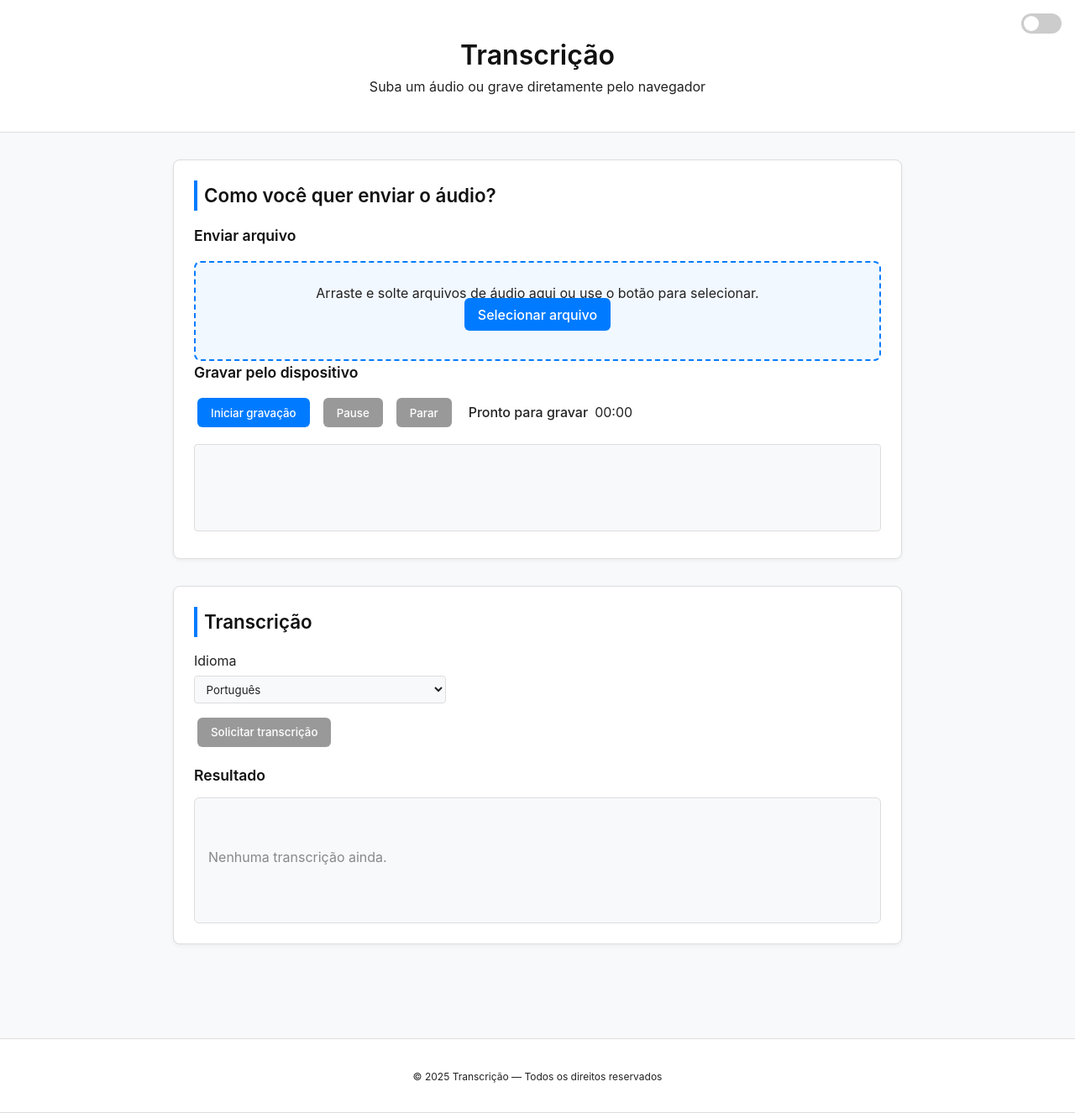
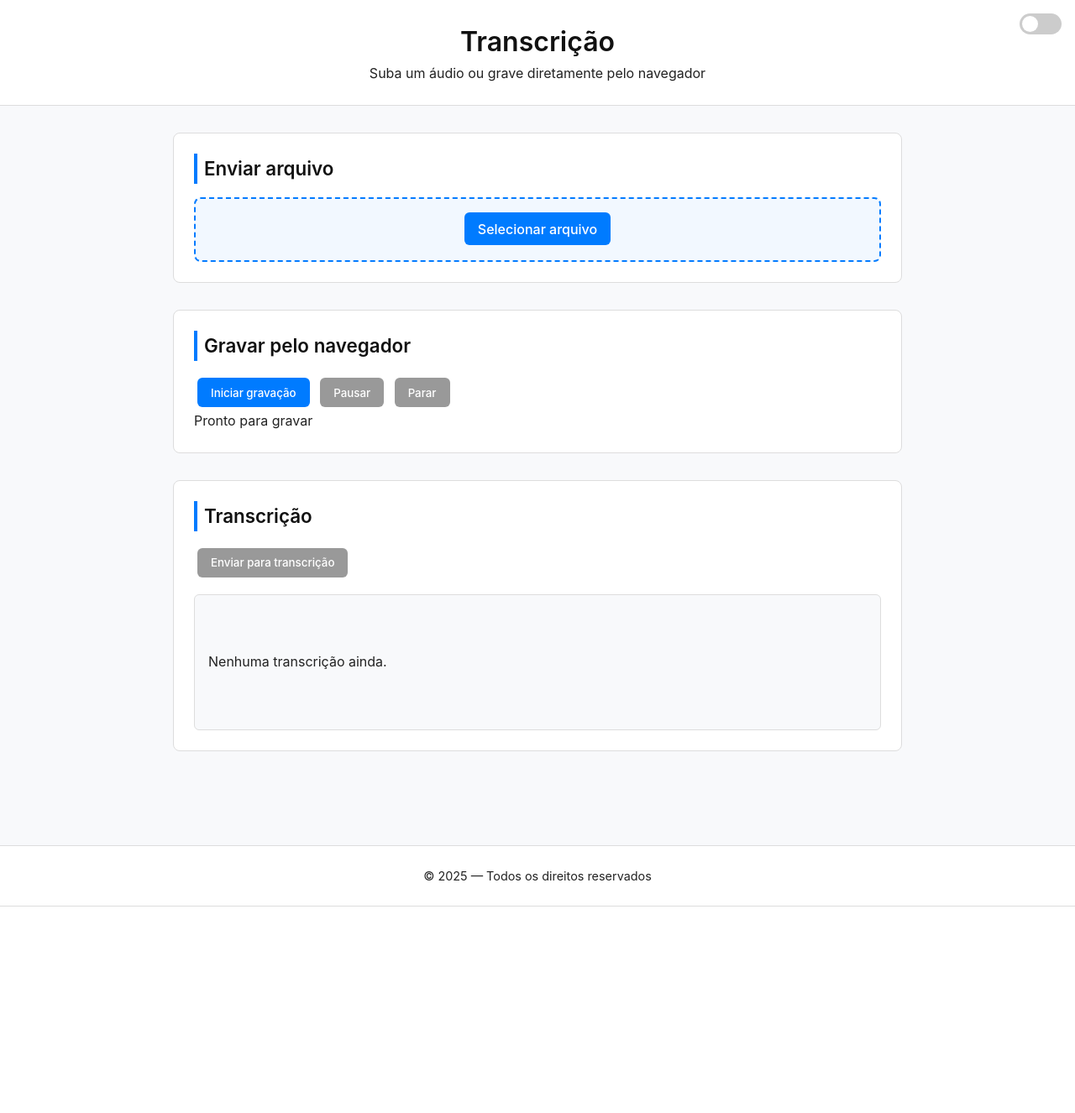
Before and after one commit to tech-espm/labs-transcricao-grupo-1, a Flask app: page / in a window 1280 px wide. Shown: the whole page at 84% size. After the commit the page ends 1080 px from the top, so only its background shows below. Run offline with Flask 3, Linux system fonts and the light colour scheme.

Commit message:
Finalização do projeto

```diff
--- a/app.py
+++ b/app.py
@@ -1,7 +1,9 @@
 from flask import Flask, render_template
 import config
+from endpoint import endpoint
 
 app = Flask(__name__)
+app.register_blueprint(endpoint)
 
 @app.get('/')
 def index():
--- a/templates/index.html
+++ b/templates/index.html
@@ -6,7 +6,7 @@
   <title>Transcrição — Upload e Gravação</title>
 
   <style>
-    /* reset */
+    /* RESET */
     * {
       box-sizing: border-box;
       margin: 0;
@@ -18,15 +18,15 @@
       background-color: var(--bg);
       color: var(--text);
       line-height: 1.6;
-      transition: background-color 0.3s, color 0.3s;
+      transition: background-color .3s, color .3s;
     }
 
-    h1, h2, h3, h4 {
+    h1, h2, h3 {
       font-weight: 600;
       color: var(--heading);
     }
 
-    /* tema claro e escuro */
+    /* TEMAS */
     :root {
       --bg: #f8f9fb;
       --text: #222;
@@ -47,28 +47,17 @@
       --primary-hover: #5badff;
     }
 
-
     header, footer {
-      background-color: var(--card-bg);
+      background: var(--card-bg);
       border-bottom: 1px solid var(--border);
       text-align: center;
       padding: 1.5rem 1rem;
-      position: relative;
-      transition: background-color 0.3s, border-color 0.3s;
+      transition: background .3s, border-color .3s;
     }
-
     footer {
       border-top: 1px solid var(--border);
       margin-top: 3rem;
-      padding: 1rem;
-      color: var(--text);
-      font-size: 0.9rem;
-    }
-
-    .container {
-      max-width: 900px;
-      margin: 0 auto;
-      padding: 1rem;
+      font-size: .9rem;
     }
 
     main {
@@ -82,314 +71,332 @@
       border-radius: 8px;
       padding: 1.5rem;
       margin-bottom: 2rem;
-      box-shadow: 0 2px 5px rgba(0,0,0,0.05);
       border: 1px solid var(--border);
-      transition: background-color 0.3s, border-color 0.3s;
     }
 
     h2 {
       font-size: 1.4rem;
       margin-bottom: 1rem;
       border-left: 4px solid var(--primary);
-      padding-left: 0.5rem;
+      padding-left: .5rem;
     }
 
-    h3 {
-      font-size: 1.1rem;
-      margin-bottom: 0.75rem;
-    }
-
-    /* botões */
     button, label[role="button"] {
-      background-color: var(--primary);
+      background: var(--primary);
       color: #fff;
       border: none;
-      padding: 0.6rem 1rem;
+      padding: .6rem 1rem;
       border-radius: 6px;
       cursor: pointer;
-      transition: background-color 0.2s;
+      transition: background .2s;
       font-weight: 500;
-      margin: 0.25rem;
+      margin: .25rem;
     }
-
     button:hover, label[role="button"]:hover {
-      background-color: var(--primary-hover);
+      background: var(--primary-hover);
     }
-
     button:disabled {
-      background-color: #999;
+      background: #999;
       cursor: not-allowed;
     }
 
-    /* switch modo escuro */
+    /* TEMA */
     .theme-toggle {
       position: absolute;
       top: 1rem;
       right: 1rem;
-      display: flex;
-      align-items: center;
-      gap: 0.5rem;
     }
-
     .switch {
       position: relative;
       display: inline-block;
-      width: 48px;
-      height: 24px;
+      width: 50px;
+      height: 25px;
     }
-
     .switch input {
       opacity: 0;
-      width: 0;
-      height: 0;
     }
-
     .slider {
       position: absolute;
       cursor: pointer;
-      top: 0;
-      left: 0;
-      right: 0;
-      bottom: 0;
-      background-color: #ccc;
-      transition: 0.3s;
-      border-radius: 24px;
+      inset: 0;
+      background: #ccc;
+      border-radius: 25px;
+      transition: .3s;
     }
-
     .slider:before {
+      content: "";
       position: absolute;
-      content: "";
-      height: 18px;
-      width: 18px;
+      width: 19px;
+      height: 19px;
       left: 3px;
       bottom: 3px;
-      background-color: white;
-      transition: 0.3s;
+      background: #fff;
       border-radius: 50%;
+      transition: .3s;
     }
-
     input:checked + .slider {
-      background-color: var(--primary);
+      background: var(--primary);
     }
-
     input:checked + .slider:before {
       transform: translateX(24px);
     }
 
-    /* upload */
+    /* UPLOAD */
     #drop-area {
       border: 2px dashed var(--primary);
-      background: rgba(0,123,255,0.05);
-      border-radius: 8px;
       padding: 1.5rem;
       text-align: center;
-      margin-top: 1rem;
-      transition: background 0.3s;
-    }
-
-    #file-list {
-      margin-top: 1rem;
-      list-style: none;
-      color: var(--text);
+      border-radius: 8px;
+      background: rgba(0,123,255,0.05);
     }
 
     #file-list li {
       background: var(--bg);
-      padding: 0.5rem;
-      margin-bottom: 0.3rem;
+      padding: .5rem;
+      border: 1px solid var(--border);
+      margin-top: .4rem;
       border-radius: 5px;
-      border: 1px solid var(--border);
     }
 
-    /* gravação */
-    #recorder-controls {
-      display: flex;
-      align-items: center;
-      flex-wrap: wrap;
-      gap: 0.5rem;
-      margin-top: 0.5rem;
-    }
-
-    #rec-status {
-      margin-left: 0.5rem;
-      font-weight: 500;
-    }
-
-    #waveform {
-      width: 100%;
-      border: 1px solid var(--border);
-      border-radius: 4px;
-      margin-top: 1rem;
-      background: var(--bg);
-    }
-
-    #record-settings {
+    /* PLAYER */
+    #audio-player {
       margin-top: 1rem;
     }
 
-    select {
-      padding: 0.4rem 0.6rem;
-      border: 1px solid var(--border);
-      border-radius: 4px;
-      margin-top: 0.3rem;
-      margin-bottom: 0.8rem;
-      display: block;
+    /* PROGRESSO */
+    #progress {
       width: 100%;
-      max-width: 300px;
-      background: var(--bg);
-      color: var(--text);
-      transition: background 0.3s, color 0.3s;
+      height: 10px;
+      background: var(--border);
+      border-radius: 5px;
+      margin-top: .5rem;
+      display: none;
+    }
+    #progress-bar {
+      height: 100%;
+      width: 0%;
+      background: var(--primary);
+      border-radius: 5px;
+      transition: width .2s linear;
     }
 
-    /*transcrição */
-    #results {
+    /* TRANSCRIÇÃO */
+    #transcript {
+      border: 1px solid var(--border);
+      min-height: 150px;
+      padding: 1rem;
+      border-radius: 6px;
+      background: var(--bg);
       margin-top: 1rem;
-    }
-
-    #result-actions {
-      margin-bottom: 1rem;
-    }
-
-    #transcript {
-      background: var(--bg);
-      border: 1px solid var(--border);
-      border-radius: 6px;
-      padding: 1rem;
-      min-height: 150px;
-      font-family: monospace;
       white-space: pre-wrap;
-      overflow-y: auto;
-      color: var(--text);
-    }
-
-    #transcript .placeholder {
-      color: #888;
-    }
-
-    /* histórico */
-    #history-list {
-      list-style: none;
-      padding-left: 0;
-      margin-top: 1rem;
-    }
-
-    #history-list li {
-      padding: 0.5rem;
-      background: var(--bg);
-      border: 1px solid var(--border);
-      border-radius: 5px;
-      margin-bottom: 0.4rem;
-    }
-
-    /* acessibilidade */
-    .visually-hidden {
-      position: absolute;
-      left: -9999px;
-      width: 1px;
-      height: 1px;
-      overflow: hidden;
     }
   </style>
 </head>
 
 <body>
-  <header role="banner" class="header">
-    <div class="container">
-      <h1 id="site-title">Transcrição</h1>
-      <p id="site-subtitle">Suba um áudio ou grave diretamente pelo navegador</p>
-    </div>
+<header>
+  <h1>Transcrição</h1>
+  <p>Suba um áudio ou grave diretamente pelo navegador</p>
 
-    <!-- Botão switch -->
   <div class="theme-toggle">
     <label class="switch">
-        <input type="checkbox" id="theme-switch" aria-label="Alternar modo escuro">
+      <input type="checkbox" id="theme-switch">
       <span class="slider"></span>
     </label>
   </div>
 </header>
 
-  <main id="main" role="main">
+<main>
 
-    <section id="actions" aria-labelledby="actions-title">
-      <h2 id="actions-title">Como você quer enviar o áudio?</h2>
+<section>
+  <h2>Enviar arquivo</h2>
 
-      <article id="upload-section" aria-labelledby="upload-title">
-        <h3 id="upload-title">Enviar arquivo</h3>
+  <div id="drop-area">
+    <label for="file-input" role="button">Selecionar arquivo</label>
+    <input id="file-input" type="file" accept="audio/*" style="display:none">
+    <ul id="file-list"></ul>
+  </div>
 
-        <div id="drop-area" role="region" aria-label="Área de arrastar e soltar">
-          <p id="drop-instructions">Arraste e solte arquivos de áudio aqui ou use o botão para selecionar.</p>
+  <audio id="audio-player" controls style="display:none"></audio>
 
-          <label for="file-input" id="file-label" role="button" tabindex="0">
-            Selecionar arquivo
-          </label>
-          <input id="file-input" type="file" accept="audio/*" multiple style="display:none" />
-          <ul id="file-list" aria-live="polite"></ul>
-          <script>
-            document.getElementById('file-label').addEventListener('click', () => {
-            document.getElementById('file-input').click();
-            });
-          </script>
-        </div>
-      </article>
-
-      <article id="record-section" aria-labelledby="record-title">
-        <h3 id="record-title">Gravar pelo dispositivo</h3>
-        <div id="recorder-controls" role="region" aria-label="Controles de gravação">
-          <button id="record-start" aria-pressed="false">Iniciar gravação</button>
-          <button id="record-pause" disabled>Pause</button>
-          <button id="record-stop" disabled>Parar</button>
-          <span id="rec-status" aria-live="polite">Pronto para gravar</span>
-          <span id="rec-timer" aria-live="polite">00:00</span>
-        </div>
-        <canvas id="waveform" width="800" height="100"></canvas>
-      </article>
+  <div id="progress"><div id="progress-bar"></div></div>
 </section>
 
-    <section id="transcription">
+<section>
+  <h2>Gravar pelo navegador</h2>
+
+  <button id="record-start">Iniciar gravação</button>
+  <button id="record-pause" disabled>Pausar</button>
+  <button id="record-stop" disabled>Parar</button>
+
+  <p id="rec-status">Pronto para gravar</p>
+</section>
+
+<section>
   <h2>Transcrição</h2>
-      <label for="language">Idioma</label>
-      <select id="language">
-        <option value="pt-BR" selected>Português</option>
-        <option value="en-US">Inglês</option>
-      </select>
-      <button id="submit-transcription" disabled>Solicitar transcrição</button>
+  <button id="submit-transcription" disabled>Enviar para transcrição</button>
 
-      <div id="results">
-        <h3>Resultado</h3>
-        <article id="transcript">
-          <p class="placeholder">Nenhuma transcrição ainda.</p>
-        </article>
+  <div id="transcript">
+    <p>Nenhuma transcrição ainda.</p>
   </div>
 </section>
+
 </main>
 
-  <footer role="contentinfo">
-    <div class="container">
-      <small id="legal">© <span id="year"></span> Transcrição — Todos os direitos reservados</small>
-    </div>
+<footer>
+  © <span id="year"></span> — Todos os direitos reservados
 </footer>
 
 <script>
-    // Atualiza o ano
-    document.getElementById('year').textContent = new Date().getFullYear();
 
-    // Dark mode switch
-    const themeSwitch = document.getElementById('theme-switch');
-    const userPref = localStorage.getItem('theme');
-    if (userPref === 'dark') {
-      document.body.classList.add('dark');
+document.getElementById("year").textContent = new Date().getFullYear();
+
+/* ------------------ TEMA ------------------ */
+const themeSwitch = document.getElementById("theme-switch");
+const savedTheme = localStorage.getItem("theme");
+if (savedTheme === "dark") {
+  document.body.classList.add("dark");
   themeSwitch.checked = true;
 }
+themeSwitch.addEventListener("change", () => {
+  document.body.classList.toggle("dark");
+  localStorage.setItem("theme", themeSwitch.checked ? "dark" : "light");
+});
 
-    themeSwitch.addEventListener('change', () => {
-      if (themeSwitch.checked) {
-        document.body.classList.add('dark');
-        localStorage.setItem('theme', 'dark');
+/* ------------------ UPLOAD ------------------ */
+const fileInput = document.getElementById("file-input");
+const fileList = document.getElementById("file-list");
+const audioPlayer = document.getElementById("audio-player");
+const submitBtn = document.getElementById("submit-transcription");
+const transcriptBox = document.getElementById("transcript");
+
+const progress = document.getElementById("progress");
+const progressBar = document.getElementById("progress-bar");
+
+let audioBlob = null;
+
+fileInput.addEventListener("change", () => {
+  const file = fileInput.files[0];
+  if (!file) return;
+
+  fileList.innerHTML = `<li>${file.name}</li>`;
+  audioPlayer.src = URL.createObjectURL(file);
+  audioPlayer.style.display = "block";
+
+  audioBlob = file;
+  submitBtn.disabled = false;
+});
+
+/* ------------------ GRAVAÇÃO ------------------ */
+
+const recStatus = document.getElementById("rec-status");
+const recordStart = document.getElementById("record-start");
+const recordPause = document.getElementById("record-pause");
+const recordStop = document.getElementById("record-stop");
+
+let mediaRecorder;
+let chunks = [];
+let isPaused = false;
+let timerInterval;
+let seconds = 0;
+
+function updateTimer() {
+  seconds++;
+  recStatus.textContent = "Gravando... " + seconds + "s";
+}
+
+recordStart.onclick = async () => {
+  chunks = [];
+  seconds = 0;
+
+  const stream = await navigator.mediaDevices.getUserMedia({ audio: true });
+  mediaRecorder = new MediaRecorder(stream);
+
+  mediaRecorder.ondataavailable = e => chunks.push(e.data);
+
+  mediaRecorder.onstop = () => {
+    audioBlob = new Blob(chunks, { type: "audio/webm" });
+    audioPlayer.src = URL.createObjectURL(audioBlob);
+    audioPlayer.style.display = "block";
+    submitBtn.disabled = false;
+
+    recStatus.textContent = "Gravação finalizada";
+    clearInterval(timerInterval);
+  };
+
+  mediaRecorder.start();
+  recStatus.textContent = "Gravando... 0s";
+
+  timerInterval = setInterval(updateTimer, 1000);
+
+  recordPause.disabled = false;
+  recordStop.disabled = false;
+  recordStart.disabled = true;
+};
+
+recordPause.onclick = () => {
+  if (!isPaused) {
+    mediaRecorder.pause();
+    clearInterval(timerInterval);
+    recStatus.textContent = "Pausado";
+    recordPause.textContent = "Retomar";
   } else {
-        document.body.classList.remove('dark');
-        localStorage.setItem('theme', 'light');
+    mediaRecorder.resume();
+    timerInterval = setInterval(updateTimer, 1000);
+    recordPause.textContent = "Pausar";
+    recStatus.textContent = "Gravando... " + seconds + "s";
   }
+  isPaused = !isPaused;
+};
+
+recordStop.onclick = () => {
+  mediaRecorder.stop();
+  clearInterval(timerInterval);
+
+  recordStart.disabled = false;
+  recordPause.disabled = true;
+  recordStop.disabled = true;
+
+  recordPause.textContent = "Pausar";
+  isPaused = false;
+};
+
+/* ------------------ TRANSCREVER ------------------ */
+submitBtn.addEventListener("click", () => {
+  if (!audioBlob) return;
+
+  progress.style.display = "block";
+  progressBar.style.width = "0%";
+
+  transcriptBox.innerHTML = "<p>Processando...</p>";
+
+  const form = new FormData();
+  form.append("audio", audioBlob, "audio.webm");
+
+  const xhr = new XMLHttpRequest();
+  xhr.open("POST", "http://localhost:5000/upload-audio");
+
+  xhr.upload.onprogress = e => {
+    if (e.lengthComputable) {
+      const pct = (e.loaded / e.total) * 100;
+      progressBar.style.width = pct + "%";
+    }
+  };
+
+  xhr.onload = () => {
+    const res = JSON.parse(xhr.responseText);
+    progress.style.display = "none";
+
+    if (xhr.status === 200) {
+      transcriptBox.textContent = res.transcricao;
+    } else {
+      transcriptBox.textContent = "Erro: " + res.erro;
+    }
+  };
+
+  xhr.send(form);
 });
 </script>
+
 </body>
 </html>
```
Also changed, not shown: endpoint.py (+19 -9 lines), server.py (added, +44 -0 lines). Lines whose indentation alone changed are shown as unchanged.
